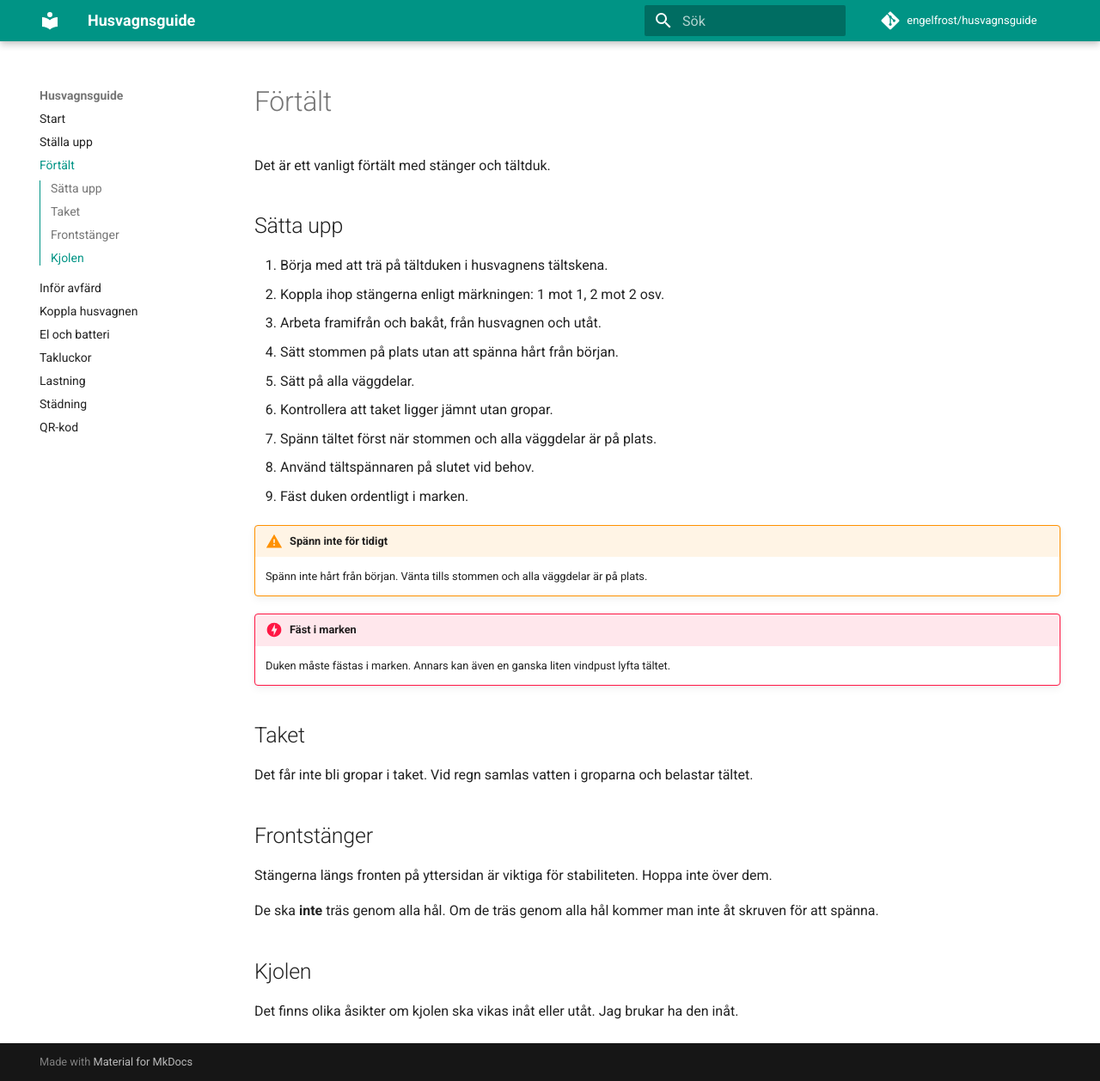
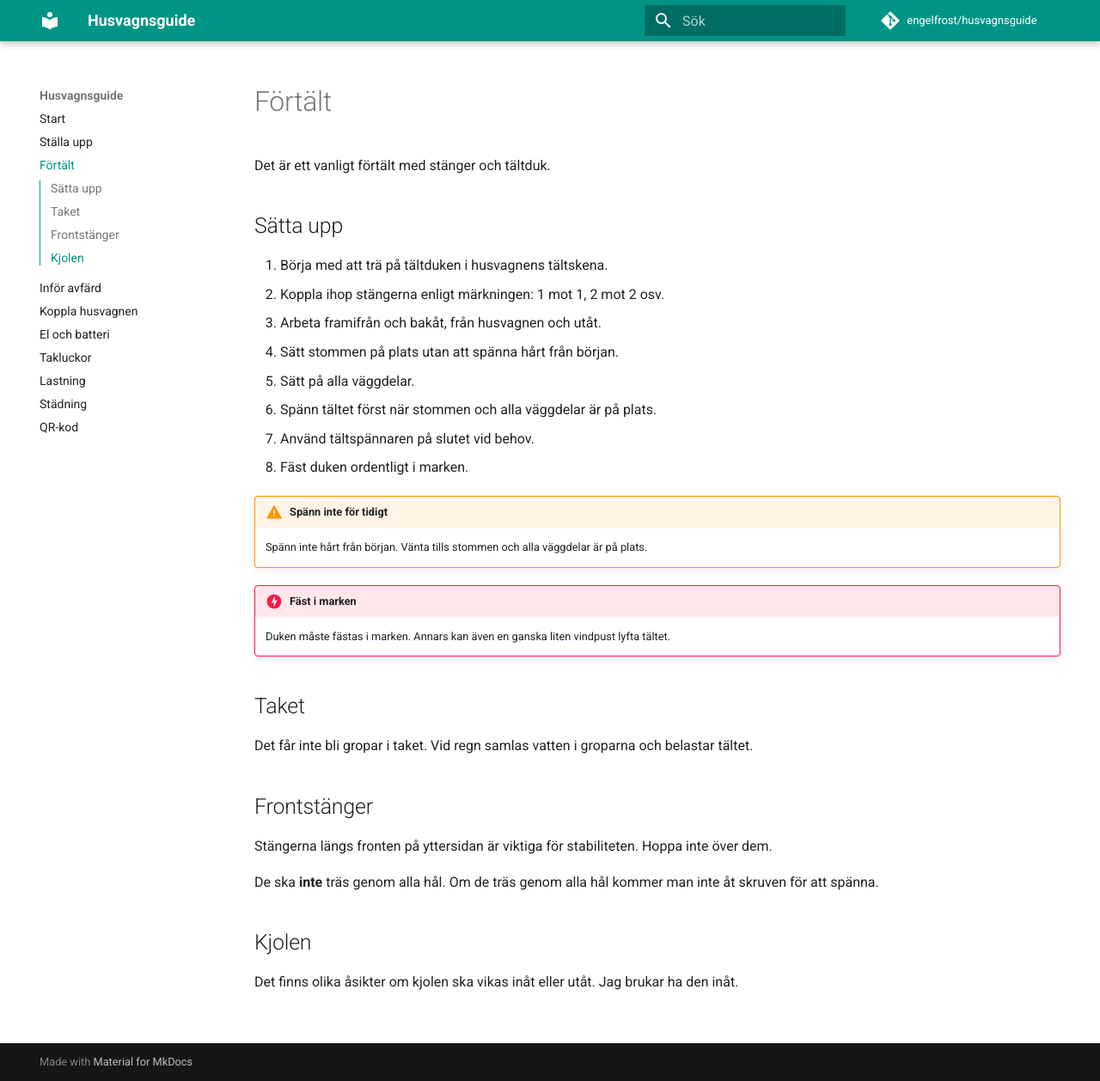
Before and after one commit to engelfrost/husvagnsguide, an MkDocs documentation site: the page built from docs/fortalt.md, in a window 1280 px wide and 1258 px high. Shown: the whole window at 86% size. Built offline with MkDocs 1.6.1 and Material for MkDocs 9.7.7, drawn with Linux system fonts in a browser that asks for light colours; comment, search, counter and statistics services are not loaded.

Commit message:
Ta bort dubblerat taksteg

```diff
--- a/docs/fortalt.md
+++ b/docs/fortalt.md
@@ -9,10 +9,9 @@ Det är ett vanligt förtält med stänger och tältduk.
 3. Arbeta framifrån och bakåt, från husvagnen och utåt.
 4. Sätt stommen på plats utan att spänna hårt från början.
 5. Sätt på alla väggdelar.
-6. Kontrollera att taket ligger jämnt utan gropar.
-7. Spänn tältet först när stommen och alla väggdelar är på plats.
-8. Använd tältspännaren på slutet vid behov.
-9. Fäst duken ordentligt i marken.
+6. Spänn tältet först när stommen och alla väggdelar är på plats.
+7. Använd tältspännaren på slutet vid behov.
+8. Fäst duken ordentligt i marken.
 
 !!! warning "Spänn inte för tidigt"
     Spänn inte hårt från början. Vänta tills stommen och alla väggdelar är på plats.
```
